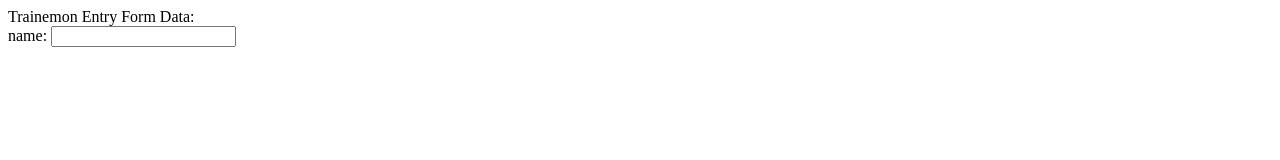
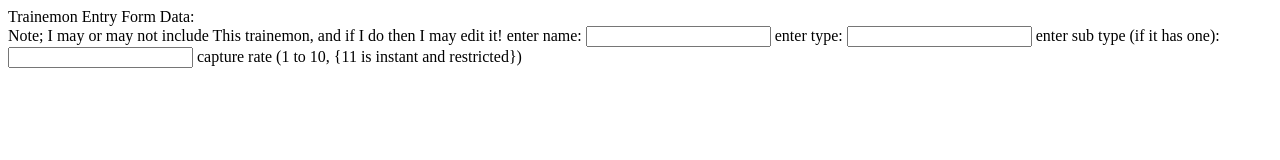
Before and after one commit to gammaray27/gammaray27.github.io, a plain HTML site: page entryform.html in a window 1280 px wide. Drawn offline with Linux system fonts and the light colour scheme.

Commit message:
Update entryform.html

```diff
--- a/entryform.html
+++ b/entryform.html
@@ -10,8 +10,11 @@
 Data:
 
 <form>
-
-name: <input type="text">
+Note; I may or may not include This trainemon, and if I do then I may edit it!
+enter name: <input type="text">
+enter type: <input type="text">
+enter sub type (if it has one): <input type="text">
+capture rate (1 to 10, {11 is instant and restricted})
 </form>
 
 </body>
```
